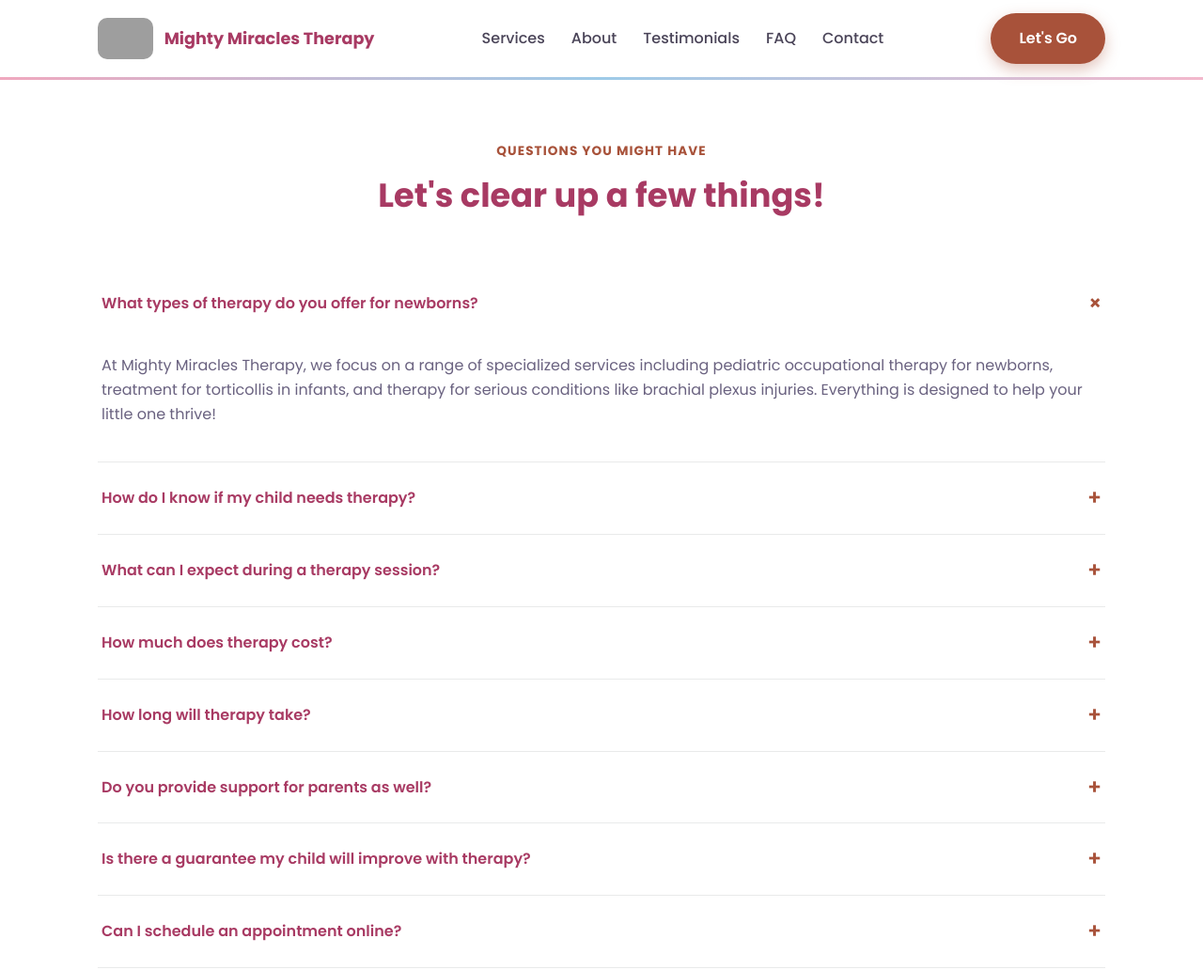
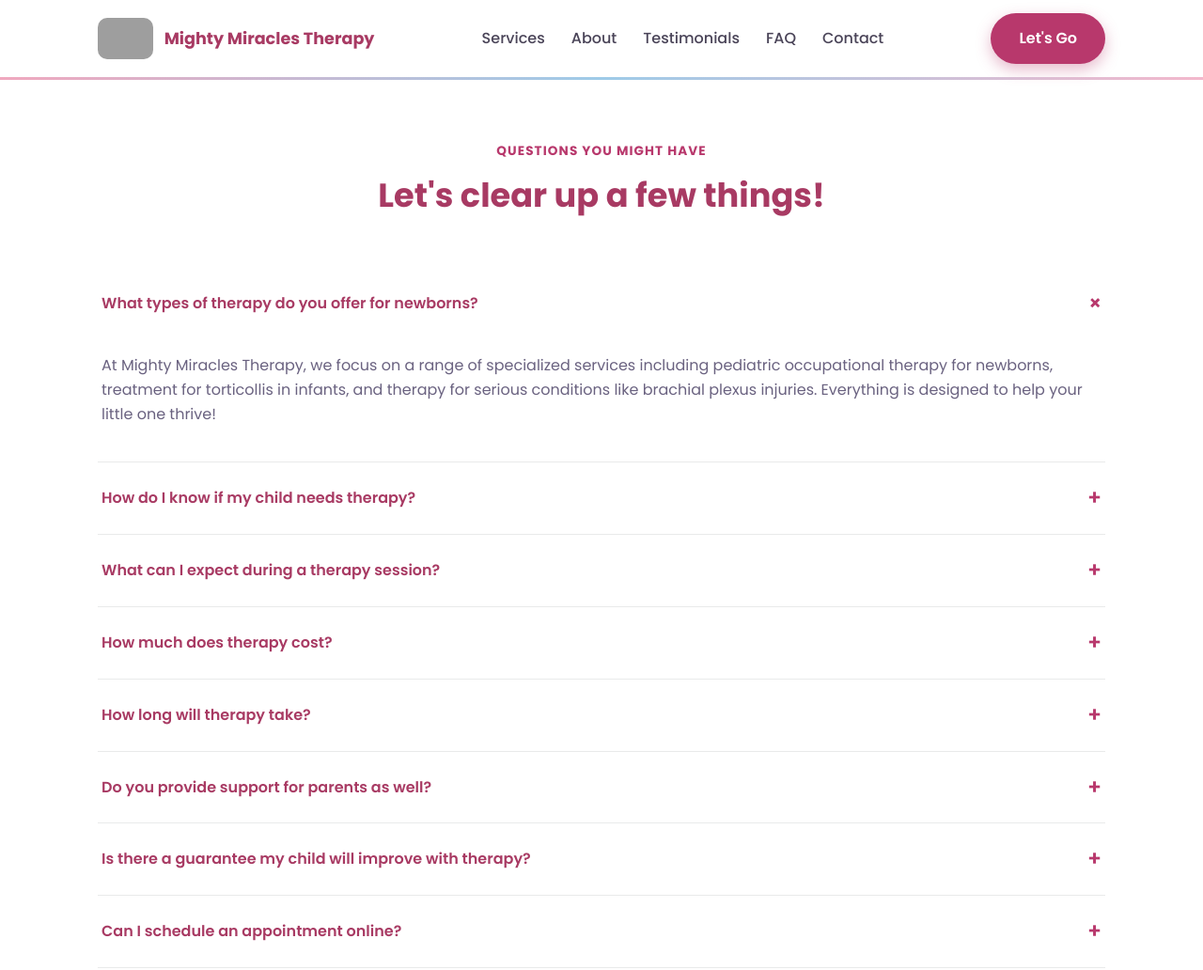
Before and after one commit to mightymiraclestherapy/mighty-miracles-site, a plain HTML site: page faq.html in a window 1280 px wide. Shown: the top 1032 px of the page at 94% size. Drawn offline with Linux system fonts and the light colour scheme; grey boxes are pictures that could not be loaded.

Commit message:
Shift coral accent toward pink, away from brown (WCAG AA-checked)

```diff
--- a/styles.css
+++ b/styles.css
@@ -8,8 +8,8 @@
   --teal: #f3b8cc;
       --teal-dark: #a83a63;
       --teal-deep: #8a2f52;
-      --coral: #a8523a;
-      --coral-dark: #8a4230;
+      --coral: #b8386c;
+      --coral-dark: #9c2d5a;
       --pink: #f0a8be;
       --blue: #9ecbe8;
       --cream: #fff8f2;
@@ -61,7 +61,7 @@ a { color: inherit; }
 .btn-primary {
       background: var(--coral);
       color: var(--white);
-      box-shadow: 0 6px 16px rgba(168, 82, 58, 0.35);
+      box-shadow: 0 6px 16px rgba(184, 56, 108, 0.35);
 }
 .btn-primary:hover { background: var(--coral-dark); }
 .btn-secondary {
```
